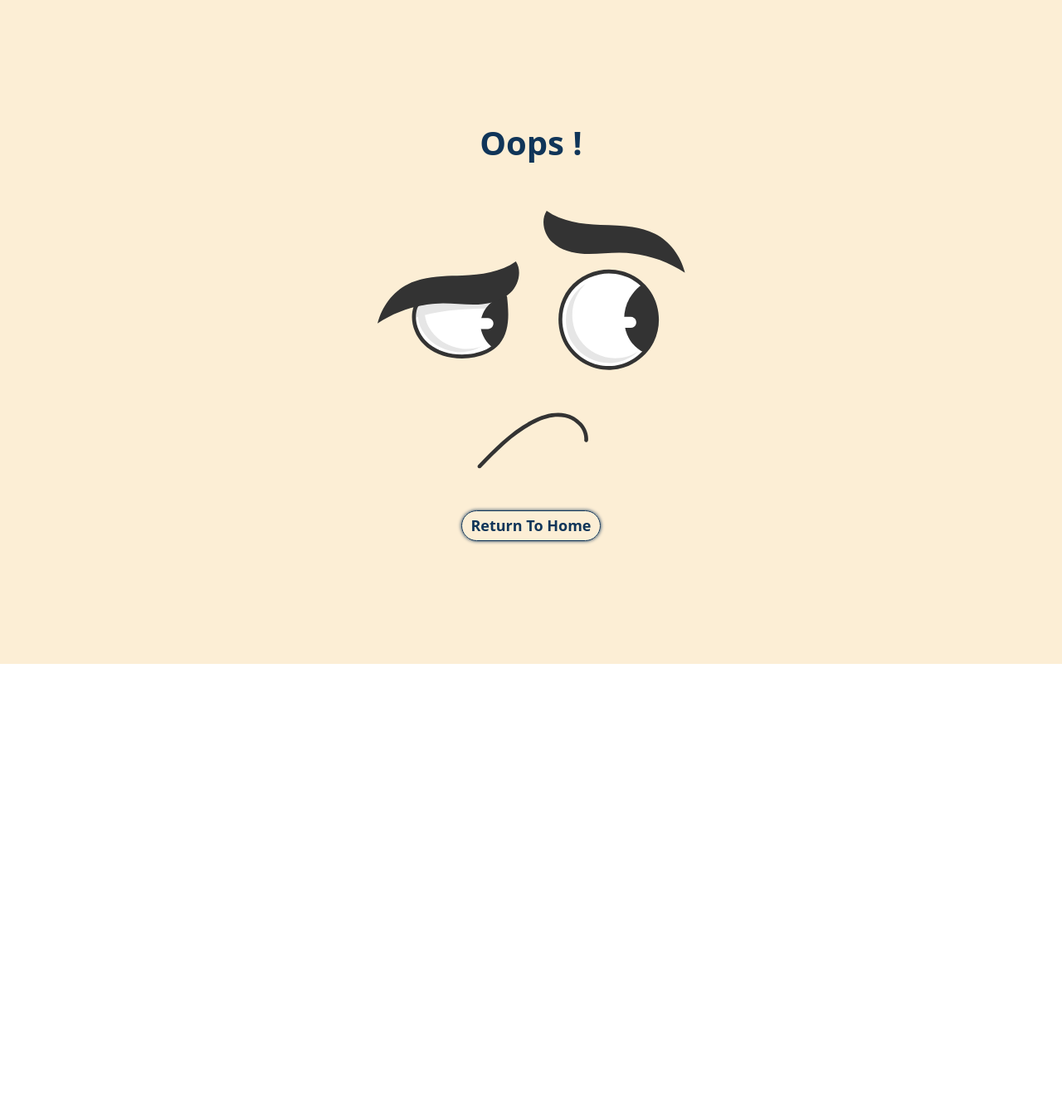
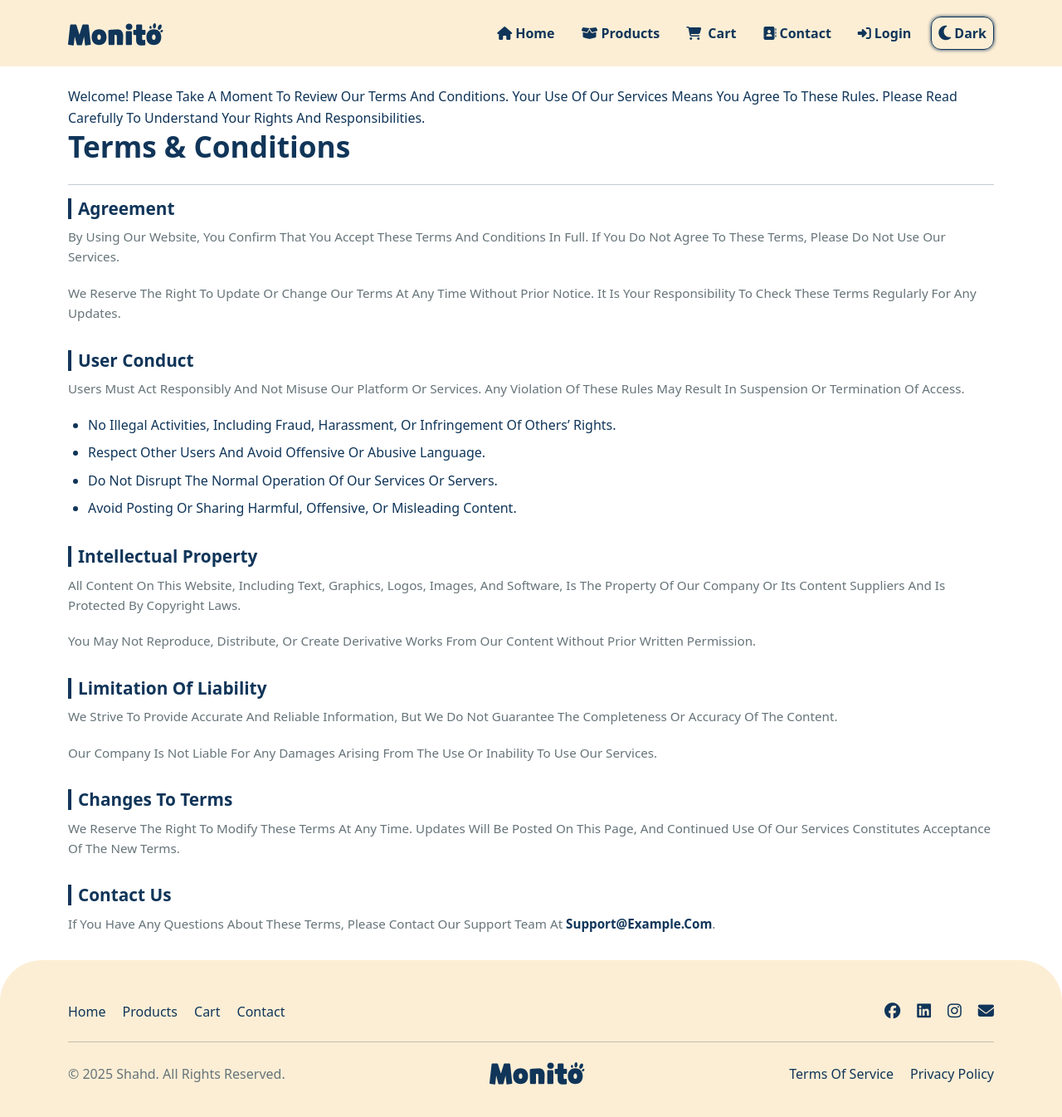
Before and after one commit to Shahd-Sayed/ITI-Final-Project, a React (Vite) app: page /terms in a window 1280 px wide. Shown: the top 1346 px of the page at 83% size. Before the commit the page ends 800 px from the top, so only its background shows below. Built offline with nearby package versions, Linux system fonts and the light colour scheme; a web font is replaced by a local one.

Commit message:
addig privacy and terms page

```diff
--- a/src/App.jsx
+++ b/src/App.jsx
@@ -13,6 +13,8 @@ import Payement from "./components/Payement";
 import ContactForm from "./pages/ContactForm";
 import ProtectedRoute from "./components/ProtectedRoute";
 import Error from "./pages/Error";
+import TermsPage from "./pages/TermsPage";
+import Privacy from './pages/Privacy';
 
 function App() {
   const location = useLocation();
@@ -23,11 +25,16 @@ function App() {
     "/cart",
     "/payement",
     "/contact",
+    "/terms",
+    "/privacy",
   ];
 
-  const isProductDetail = location.pathname.startsWith("/product/") && location.pathname !== "/product";
+  const isProductDetail =
+    location.pathname.startsWith("/product/") &&
+    location.pathname !== "/product";
 
-  const shouldShowNavbarFooter = showNavbarFooterPaths.includes(location.pathname) || isProductDetail;
+  const shouldShowNavbarFooter =
+    showNavbarFooterPaths.includes(location.pathname) || isProductDetail;
 
   return (
     <>
@@ -51,6 +58,8 @@ function App() {
             />
             <Route path="/payement" element={<Payement />} />
             <Route path="/contact" element={<ContactForm />} />
+            <Route path="/terms" element={<TermsPage />} />
+            <Route path="/privacy" element={<Privacy />} />
             <Route path="*" element={<Error />} />
           </Routes>
         </main>
--- a/src/components/Footer.jsx
+++ b/src/components/Footer.jsx
@@ -19,18 +19,26 @@ function Footer() {
             <div className="brands">
               <a
                 href="https://www.facebook.com/shahad.sayed.1232"
-                target="_blank">
+                target="_blank"
+                data-brand="Facebook">
                 <i className="fa-brands fa-facebook"></i>
               </a>
-              <a href="https://www.instagram.com/shahdsayed31/" target="_blank">
+              <a
+                href="https://www.instagram.com/shahdsayed31/"
+                data-brand="Linkedin"
+                target="_blank">
                 <i className="fa-brands fa-linkedin"></i>
               </a>
               <a
                 href="https://www.linkedin.com/in/shahd-sayed-2766a7278/"
-                target="_blank">
+                target="_blank"
+                data-brand="Instagram">
                 <i className="fa-brands fa-instagram"></i>
               </a>
-              <a href="mailto:shahdsayed387@gmail.com" target="_blank">
+              <a
+                href="mailto:shahdsayed387@gmail.com"
+                data-brand="Email"
+                target="_blank">
                 <i className="fa-solid fa-envelope"></i>
               </a>
             </div>
@@ -45,11 +53,11 @@ function Footer() {
                 <img src="../../icon (2).svg" alt="logo" />
               ) : (
                 <img src="../../image (1).webp" alt="logo" />
-              )}{" "}
+              )}
             </div>
             <div className="terms">
-              <Link to="">Terms of Service </Link>
-              <Link to=""> Privacy Policy </Link>
+              <Link to="/terms">Terms of Service </Link>
+              <Link to="/privacy"> Privacy Policy </Link>
             </div>
           </div>
         </Container>
--- a/src/layouts/Error.css
+++ b/src/layouts/Error.css
@@ -4,12 +4,20 @@
   justify-content: center;
   flex-direction: column;
   align-items: center;
-  gap: 50px;
+  gap: 30px;
   min-height: 100vh;
   background-color: var(--main-bg-color);
   overflow: hidden;
-  h1 {
-    font-weight: bold;
+  .error-heading {
+    text-align: center;
+    margin: 0 !important;
+    padding: 0 !important;
+    h1 {
+      font-weight: bold;
+    }
+    p {
+      font-weight: 500;
+    }
   }
   a {
     color: var(--main-color);
@@ -34,7 +42,7 @@
       color: var(--main-text-color);
     }
   }
-  .img-error {
+  img {
     width: 100%;
     max-width: 400px;
     img {
--- a/src/layouts/Footer.css
+++ b/src/layouts/Footer.css
@@ -32,5 +32,24 @@ footer {
     .link p {
       color: var(--secondary-color) !important;
     }
+    .brands a {
+      position: relative;
+
+      &::before {
+        position: absolute;
+        content: attr(data-brand);
+        top: 22px;
+        opacity: 0;
+        right: 12px;
+        pointer-events: none;
+        text-align: center;
+        border-radius: 8px;
+        transition: opacity 0.3s ease;
+      }
+
+      &:hover::before {
+        opacity: 1;
+      }
+    }
   }
 }
--- /dev/null
+++ b/src/layouts/TermsPage.css
@@ -0,0 +1,54 @@
+.terms-wrapper {
+  .terms-content {
+    color: var(--main-color);
+    line-height: 1.6;
+
+    p {
+      font-size: 1rem;
+      margin: 0;
+    }
+
+    h5.terms-header {
+      font-size: 2.2rem;
+      font-weight: 700;
+      color: var(--main-color);
+      margin-bottom: 1.5rem;
+    }
+
+    article {
+      margin-bottom: 2rem;
+
+      h6 {
+        color: var(--main-color);
+        font-size: 1.3rem;
+        position: relative;
+        margin-bottom: 0.6rem;
+        border-left: 4px solid var(--main-color);
+        padding-left: 0.5rem;
+        font-weight: 600;
+      }
+
+      p {
+        color: var(--secondary-color);
+        font-size: 0.95rem;
+        margin: 0 0 1.2rem 0;
+      }
+
+      ul {
+        padding-left: 1.5rem;
+
+        li {
+          color: var(--main-color);
+          margin-bottom: 0.5rem;
+          font-weight: 500;
+          list-style-type: disc;
+        }
+      }
+      a{
+        color: var(--main-color);
+        font-weight: bold;
+        text-decoration: none;
+      }
+    }
+  }
+}
--- a/src/pages/Error.jsx
+++ b/src/pages/Error.jsx
@@ -1,5 +1,5 @@
 import "../layouts/Error.css";
-import error from "../assets/Frame (2).svg";
+import error from "../assets/Frame (2)-edit.svg";
 import errorDark from "../assets/Group.svg";
 import { useContext } from "react";
 import { ThemeContext } from "./../contexts/ThemeContext";
@@ -9,13 +9,16 @@ function Error() {
   return (
     <>
       <div className="error">
-        <h1>Oops !</h1>
+        <div className="error-heading">
+          <h1>Oops !</h1>
+          <p>The page you are looking for cannot be found</p>
+        </div>
         {theme === "light" ? (
           <div className="img">
             <img src={error} alt="error" />
           </div>
         ) : (
-          <div className="img-error">
+          <div className="img">
             <img src={errorDark} alt="error" />
           </div>
         )}
--- /dev/null
+++ b/src/pages/Privacy.jsx
@@ -0,0 +1,94 @@
+import { Container } from "react-bootstrap";
+import "../layouts/TermsPage.css";
+
+function Privacy() {
+  return (
+    <>
+      <Container>
+        <div className="terms-wrapper my-4">
+          <div className="terms-content">
+            <p className="terms-intro">
+              Your privacy is important to us. This policy explains how we
+              collect, use, and protect your personal information.
+            </p>
+
+            <h5 className="terms-header">Privacy Policy</h5>
+            <hr />
+
+            <article className="terms-article">
+              <h6>Information We Collect</h6>
+              <p>
+                We collect information that you provide directly to us, such as
+                your name, email address, phone number, and payment details.
+              </p>
+              <p>
+                We may also collect information automatically through your use
+                of our website, such as IP address, browser type, and browsing
+                behavior using cookies and similar technologies.
+              </p>
+            </article>
+
+            <article className="terms-article">
+              <h6>How We Use Your Information</h6>
+              <p>
+                Your information is used to provide and improve our services,
+                process payments, communicate with you, and comply with legal
+                obligations.
+              </p>
+              <p>We do not sell your personal information to third parties.</p>
+            </article>
+
+            <article className="terms-article">
+              <h6>Data Security</h6>
+              <p>
+                We implement industry-standard security measures to protect your
+                information from unauthorized access, disclosure, or alteration.
+              </p>
+              <p>
+                However, no method of transmission over the internet is 100%
+                secure, so we cannot guarantee absolute security.
+              </p>
+            </article>
+
+            <article className="terms-article">
+              <h6>Your Rights</h6>
+              <p>
+                You have the right to access, correct, or delete your personal
+                data. You can also object to or restrict certain data
+                processing.
+              </p>
+              <p>To exercise these rights, please contact our support team.</p>
+            </article>
+
+            <article className="terms-article">
+              <h6>Cookies</h6>
+              <p>
+                We use cookies to enhance your experience, analyze site traffic,
+                and personalize content.
+              </p>
+              <p>You can control cookies through your browser settings.</p>
+            </article>
+
+            <article className="terms-article">
+              <h6>Changes to This Policy</h6>
+              <p>
+                We may update this privacy policy occasionally. Changes will be
+                posted here with the updated effective date.
+              </p>
+            </article>
+
+            <article className="terms-article">
+              <h6>Contact Us</h6>
+              <p>
+                If you have questions about this policy, please contact us at{" "}
+                <a href="mailto:support@example.com">support@example.com</a>.
+              </p>
+            </article>
+          </div>
+        </div>
+      </Container>
+    </>
+  );
+}
+
+export default Privacy;
--- /dev/null
+++ b/src/pages/TermsPage.jsx
@@ -0,0 +1,105 @@
+import { Container } from "react-bootstrap";
+import "../layouts/TermsPage.css";
+
+function TermsPage() {
+  return (
+    <Container>
+      <div className="terms-wrapper my-4">
+        <div className="terms-content">
+          <p className="terms-intro">
+            Welcome! Please take a moment to review our terms and conditions.
+            Your use of our services means you agree to these rules. Please read
+            carefully to understand your rights and responsibilities.
+          </p>
+
+          <h5 className="terms-header">Terms & Conditions</h5>
+          <hr />
+
+          <article className="terms-article">
+            <h6>Agreement</h6>
+            <p>
+              By using our website, you confirm that you accept these terms and
+              conditions in full. If you do not agree to these terms, please do
+              not use our services.
+            </p>
+            <p>
+              We reserve the right to update or change our terms at any time
+              without prior notice. It is your responsibility to check these
+              terms regularly for any updates.
+            </p>
+          </article>
+
+          <article className="terms-article">
+            <h6>User Conduct</h6>
+            <p>
+              Users must act responsibly and not misuse our platform or
+              services. Any violation of these rules may result in suspension or
+              termination of access.
+            </p>
+            <ul>
+              <li>
+                No illegal activities, including fraud, harassment, or
+                infringement of others’ rights.
+              </li>
+              <li>
+                Respect other users and avoid offensive or abusive language.
+              </li>
+              <li>
+                Do not disrupt the normal operation of our services or servers.
+              </li>
+              <li>
+                Avoid posting or sharing harmful, offensive, or misleading
+                content.
+              </li>
+            </ul>
+          </article>
+
+          <article className="terms-article">
+            <h6>Intellectual Property</h6>
+            <p>
+              All content on this website, including text, graphics, logos,
+              images, and software, is the property of our company or its
+              content suppliers and is protected by copyright laws.
+            </p>
+            <p>
+              You may not reproduce, distribute, or create derivative works from
+              our content without prior written permission.
+            </p>
+          </article>
+
+          <article className="terms-article">
+            <h6>Limitation of Liability</h6>
+            <p>
+              We strive to provide accurate and reliable information, but we do
+              not guarantee the completeness or accuracy of the content.
+            </p>
+            <p>
+              Our company is not liable for any damages arising from the use or
+              inability to use our services.
+            </p>
+          </article>
+
+          <article className="terms-article">
+            <h6>Changes to Terms</h6>
+            <p>
+              We reserve the right to modify these terms at any time. Updates
+              will be posted on this page, and continued use of our services
+              constitutes acceptance of the new terms.
+            </p>
+          </article>
+
+          <article className="terms-article">
+            <h6>Contact Us</h6>
+            <p>
+              If you have any questions about these terms, please contact our
+              support team at{" "}
+              <a href="mailto:support@example.com">support@example.com</a>.
+            </p>
+          </article>
+        </div>
+      </div>
+    </Container>
+  );
+}
+
+export default TermsPage;
```
Also changed, not shown: src/assets/Frame (2)-edit.svg (added).
